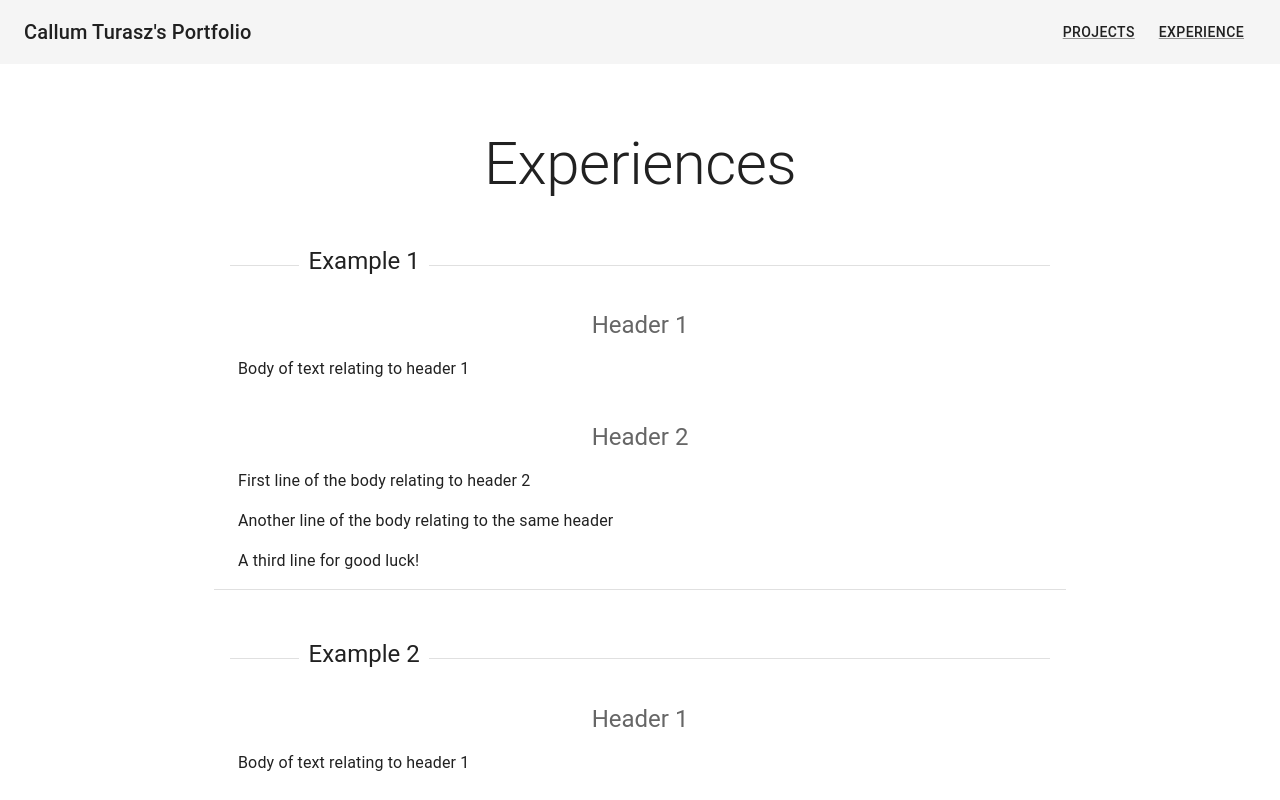
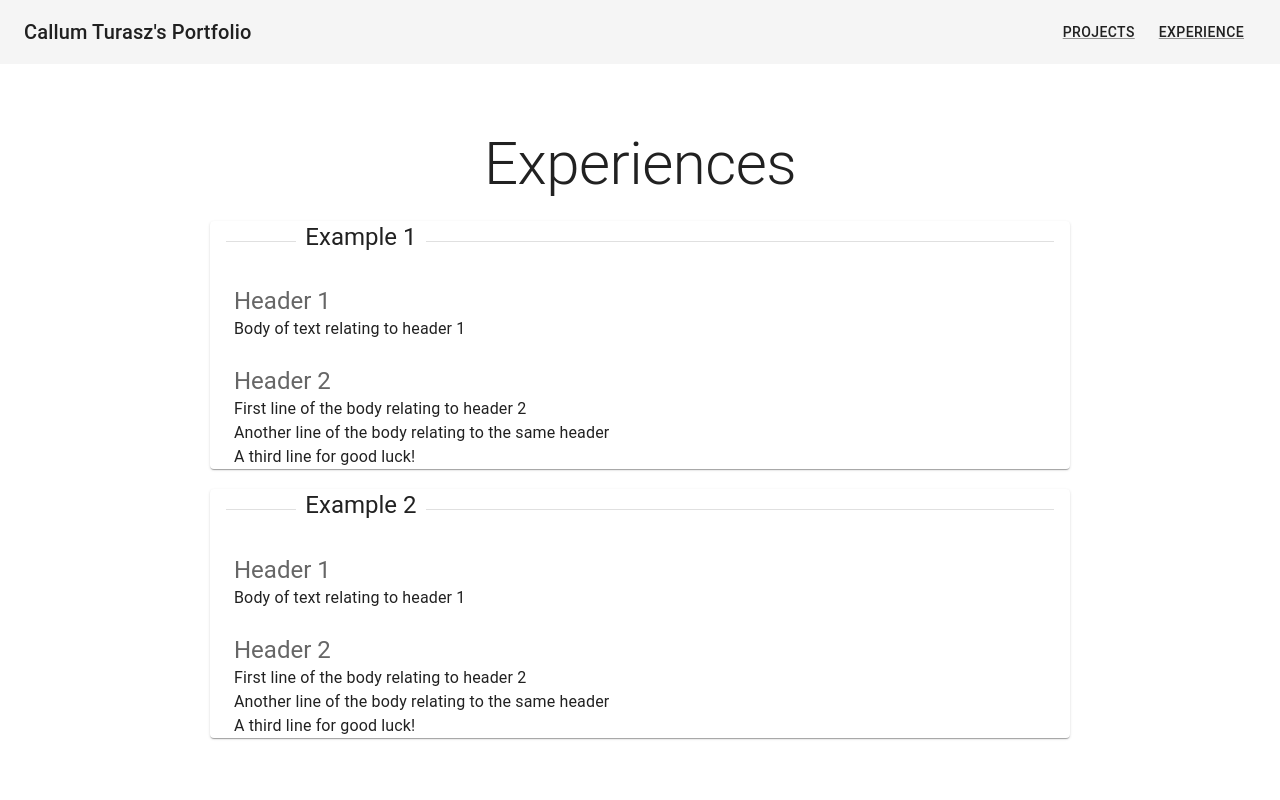
Before and after one commit to rtcal/portfolio-website, a React (Create React App) app: page /experience in a window 1280 px wide. Shown: the top 800 px of the page. Built offline with nearby package versions, Linux system fonts and the light colour scheme.

Commit message:
Experience formatting

```diff
--- a/src/components/Experience.tsx
+++ b/src/components/Experience.tsx
@@ -1,6 +1,6 @@
 import {Component} from "react";
 import Typography from "@mui/material/Typography";
-import {Container, Divider} from "@mui/material";
+import {Card, Container, Divider} from "@mui/material";
 
 interface ExperienceProps {
     title: string;
@@ -14,8 +14,7 @@ export default class Experience extends Component<ExperienceProps> {
 
     render() {
         return (
-            <Container>
-                <br/>
+            <Card style={{margin:20}}>
 
                 <Divider
                     variant="middle"
@@ -25,7 +24,7 @@ export default class Experience extends Component<ExperienceProps> {
                     <Typography
                         component="h5"
                         variant="h5"
-                        align="center"
+                        align="left"
                         color="text.primary"
                         gutterBottom
                     >{this.props.title}</Typography>
@@ -39,22 +38,19 @@ export default class Experience extends Component<ExperienceProps> {
                             <Typography
                                 component="p"
                                 variant="h5"
-                                align="center"
+                                align="left"
                                 color="text.secondary"
                             >{item.subtitle}</Typography>
 
                             {
                                 item.body.map(
-                                    (line, index) => <p key={index}>{line}</p>
+                                    (line, index) => <p key={index} style={{margin: 0}}>{line}</p>
                                 )
                             }
                         </Container>
                     )
                 }
-
-                <Divider/>
-                <br/>
-            </Container>
+            </Card>
         );
     }
 }
```
